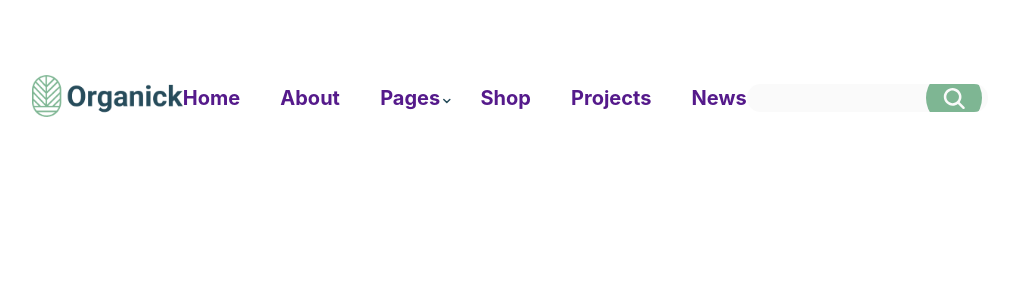
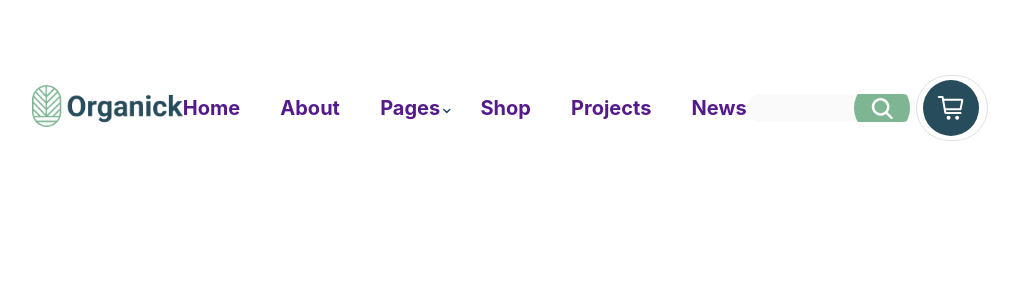
Before and after one commit to Vladimir-Maselskiy/sswu-shop-final-front, a React (Create React App) app: page / in a window 1280 px wide. Shown: the top 300 px of the page, without its empty margins (130-1149 px from the left). Built offline with nearby package versions, Linux system fonts and the light colour scheme.

Commit message:
feat: add cart icon

```diff
--- /dev/null
+++ b/src/components/CartNav/CartNav.scss
@@ -0,0 +1,32 @@
+@import '../../styles/variables';
+@import '../../styles/mixins';
+
+.header-cart {
+  position: relative;
+  display: flex;
+  align-items: center;
+  width: 159px;
+  height: 66px;
+  border-radius: 36px;
+  border: 1px solid #e0e0e0;
+  overflow-x: hidden;
+}
+
+.header-cart__title {
+  width: 100%;
+  //   height: 100%;
+  font-size: 18px;
+  line-height: 1.17;
+  //   background-color: $third-background-color;
+  padding-left: 80px;
+  padding-right: 00px;
+}
+.header-cart__icon {
+  @include getRoundIconButton(
+    56px,
+    $first-accent-color,
+    '../../images/cart.svg'
+  );
+
+  left: 6px;
+}
--- /dev/null
+++ b/src/components/CartNav/CartNav.tsx
@@ -0,0 +1,14 @@
+import './CartNav.scss';
+
+type TProps = {
+  quantity?: number;
+};
+
+export const CartNav = ({ quantity = 0 }: TProps) => {
+  return (
+    <div className="header-cart">
+      <p className="header-cart__title">Cart{` (${quantity})`}</p>
+      <div className="header-cart__icon"></div>
+    </div>
+  );
+};
--- a/src/components/Header/Header.tsx
+++ b/src/components/Header/Header.tsx
@@ -1,3 +1,4 @@
+import { CartNav } from '../CartNav/CartNav';
 import { Container } from '../Container/Container';
 import { HeaderNav } from '../HeaderNav/HeaderNav';
 import { Logo } from '../Logo/Logo';
@@ -11,6 +12,7 @@ export const Header = () => {
         <Logo />
         <HeaderNav />
         <SearchBar />
+        <CartNav />
       </>
     </Container>
   );
--- a/src/styles/_mixins.scss
+++ b/src/styles/_mixins.scss
@@ -1,4 +1,7 @@
 @mixin getRoundIconButton($size, $bgColor, $url) {
+  position: absolute;
+  top: 50%;
+  transform: translateY(-50%);
   width: $size;
   height: $size;
   border-radius: 50%;
--- a/src/styles/_variables.scss
+++ b/src/styles/_variables.scss
@@ -7,6 +7,7 @@ $fifth-text-color: #525c60;
 // ---------
 $first-background-color: #7eb693;
 $second-background-color: #fafafa;
+$third-background-color: rgba(224, 224, 224, 1);
 $white-color: rgba(255, 255, 255, 1);
 //
 // no use-colors
```
Also changed, not shown: src/components/SearchBar/SearchBar.scss (+0 -8 lines).
